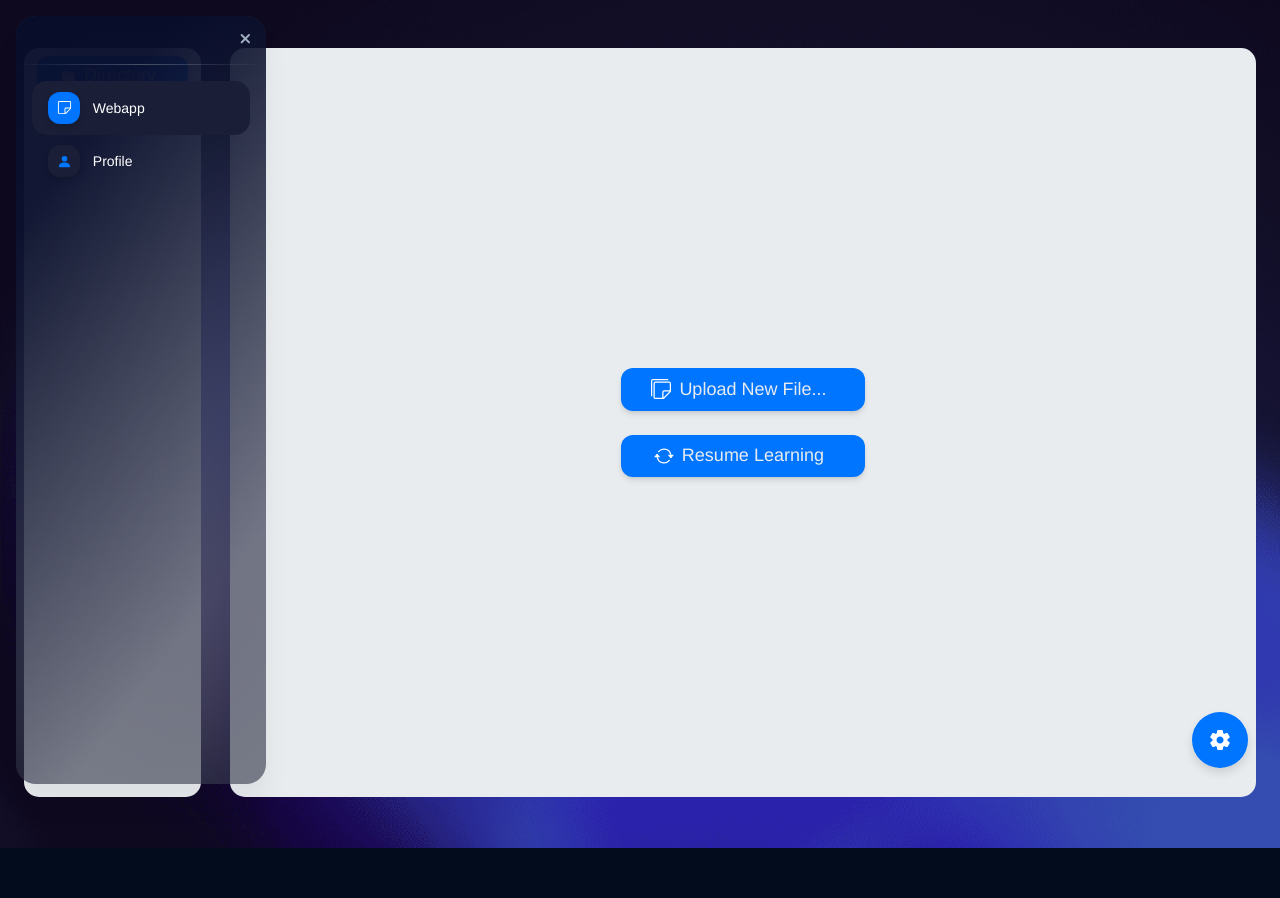
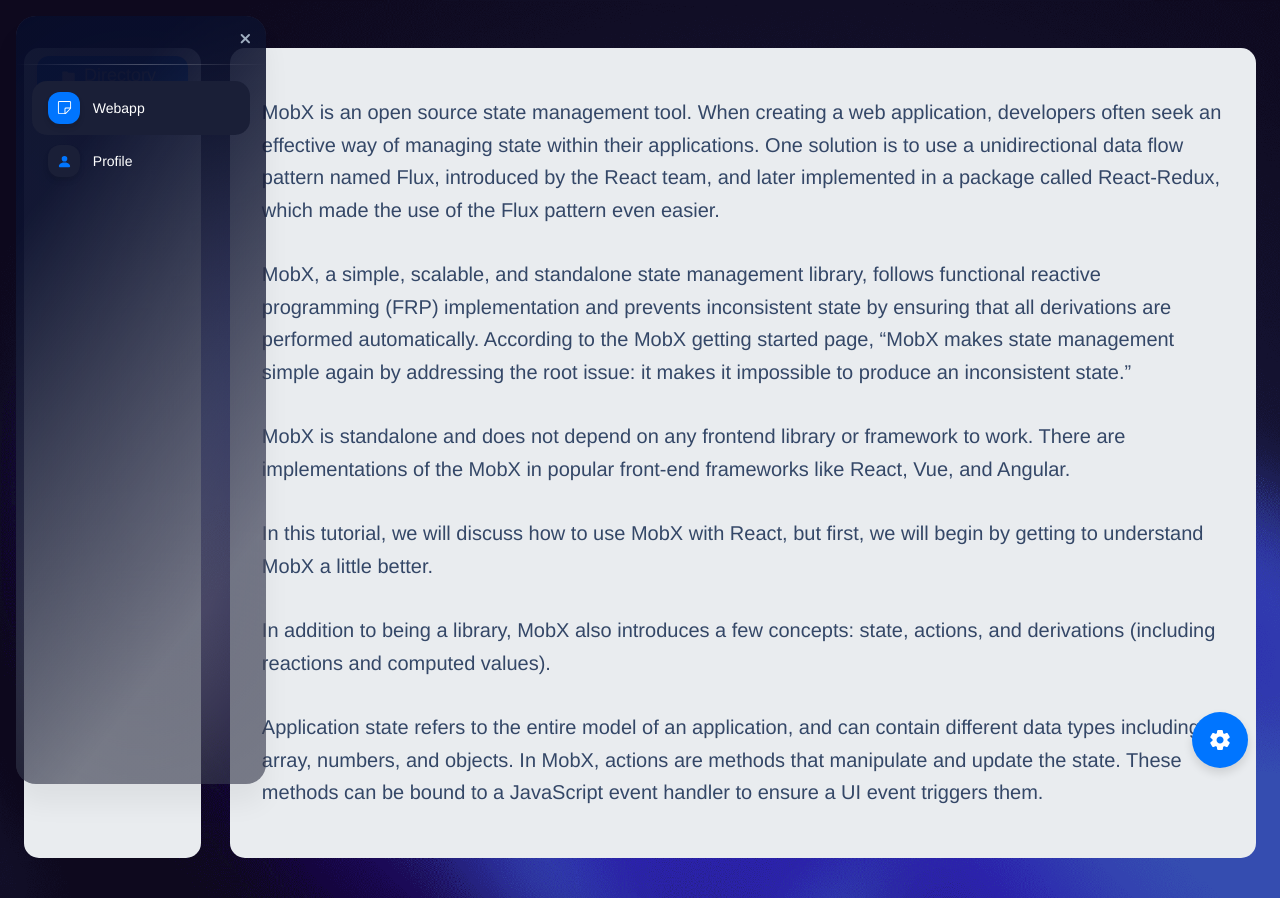
Before and after one commit to chulanpro5/hcmuwus_personalized_learning, a React (Create React App) app: page /webapp in a window 1280 px wide. Before the commit the page ends 848 px from the top, so only its background shows below. Built offline with nearby package versions, Linux system fonts and the light colour scheme; a small style sheet from the web is missing.

Commit message:
document generator

```diff
--- /dev/null
+++ b/src/layouts/webapp/DocumentGenerator.js
@@ -0,0 +1,12 @@
+import { Grid, List } from "@mui/material";
+import { ParagraphComponent } from "./ParagraphComponent";
+
+export const DocumentGenerator = (props) => {
+    return (
+        <Grid sx={{ overflowY: "scroll", overflowX: "hidden", height: "100%" }} >
+            <List>
+                {props.document.map(paragraph => <ParagraphComponent paragraph={paragraph} />)}
+            </List>
+        </Grid>
+    );
+}
--- /dev/null
+++ b/src/layouts/webapp/ParagraphComponent.js
@@ -0,0 +1,34 @@
+import { ListItem } from '@mui/material';
+import VuiBox from 'components/VuiBox';
+import VuiTypography from 'components/VuiTypography';
+import {useState, useEffect} from 'react';
+
+
+
+export const ParagraphComponent = (props) => {
+
+
+    return (
+        <ListItem p={3}
+        height="auto"
+        bgColor="light"
+        borderRadius={10}
+        variant="button"
+        onClick={() => console.log("Clicked")}
+        sx={{
+            '&:hover': {
+                backgroundColor: '#8dadf7',
+              },
+            marginBottom: 2,
+            marginTop: 2,
+            marginLeft: 0,
+            marginRight: 3,
+            padding: 1
+        }}
+        >
+            <VuiTypography>
+                {props.paragraph}
+            </VuiTypography>
+        </ListItem>
+    )
+}
--- a/src/layouts/webapp/index.js
+++ b/src/layouts/webapp/index.js
@@ -17,9 +17,7 @@
 */
 
 // @mui material components
-import Card from "@mui/material/Card";
 import Grid from "@mui/material/Grid";
-import { sizing } from '@mui/system';
 
 // Vision UI Dashboard React components
 import VuiBox from "components/VuiBox";
@@ -27,30 +25,57 @@ import VuiTypography from "components/VuiTypography";
 
 // Vision UI Dashboard React example components
 import DashboardLayout from "examples/LayoutContainers/DashboardLayout";
-import DashboardNavbar from "examples/Navbars/DashboardNavbar";
-import Footer from "examples/Footer";
-import Table from "examples/Tables/Table";
 
-// Data
-import authorsTableData from "layouts/tables/data/authorsTableData";
-import projectsTableData from "layouts/tables/data/projectsTableData";
 
-import { useState, useEffect } from "react"
+
+import { useState, useEffect, ChangeEvent } from "react"
 import VuiButton from "components/VuiButton";
+import VuiInput from "components/VuiInput";
 import { BsArrowRepeat, BsStickies } from "react-icons/bs";
 import { MdFolder } from 'react-icons/md';
+import { DocumentGenerator } from "./DocumentGenerator";
 
+const testData = [`MobX is an open source state management tool. When creating a web application, developers often seek an effective way of managing state within their applications. One solution is to use a unidirectional data flow pattern named Flux, introduced by the React team, and later implemented in a package called React-Redux, which made the use of the Flux pattern even easier.`,
+`MobX, a simple, scalable, and standalone state management library, follows functional reactive programming (FRP) implementation and prevents inconsistent state by ensuring that all derivations are performed automatically. According to the MobX getting started page, “MobX makes state management simple again by addressing the root issue: it makes it impossible to produce an inconsistent state.”`,
+`MobX is standalone and does not depend on any frontend library or framework to work. There are implementations of the MobX in popular front-end frameworks like React, Vue, and Angular.`,
+`In this tutorial, we will discuss how to use MobX with React, but first, we will begin by getting to understand MobX a little better.`,
+`In addition to being a library, MobX also introduces a few concepts: state, actions, and derivations (including reactions and computed values).`,
+`Application state refers to the entire model of an application, and can contain different data types including array, numbers, and objects. In MobX, actions are methods that manipulate and update the state. These methods can be bound to a JavaScript event handler to ensure a UI event triggers them.`,
+`Anything (not just a value) that is derived from the application state without further interaction is referred to as a derivation. Derivations will listen to any particular state and then perform some computation to produce a distinct value from that state. A derivation can return any data type, including objects. In MobX, the two types of derivations are reactions and computed values.`]
 function Webapp() {
 
-  const [content, useContent] = useState("");
+  const [content, useContent] = useState(testData);
+  const [file, setFile] = useState([]);
+
+
   useEffect(() => {
 
   }, [])
 
+  const handleFileChange = (e => {
+    if (e.target.files) {
+      setFile(e.target.files[0]);
+    }
+    fetch('https://httpbin.org/post', {
+      method: 'POST',
+      body: file,
+      // 👇 Set headers manually for single file upload
+      headers: {
+        'content-type': file.type,
+        'content-length': `${file.size}`, // 👈 Headers need to be a string
+      },
+    })
+      .then((res) => res.json())
+      .then((data) => console.log(data))
+      .catch((err) => console.error(err));
+  });
+
+
+
   return (
     <DashboardLayout>
       {/* <DashboardNavbar /> */}
-      <VuiBox py={3} height={"100vh"}>
+      <VuiBox py={3} height={810} marginBottom={5}>
         <Grid container spacing="3px" height="100%" display="flex" justifyContent="space-between">
           <Grid item xs={12} lg={1.75}>
             <VuiBox bgColor="light" height="100%" width="100%" borderRadius="lg" p={3} >
@@ -74,13 +99,11 @@ function Webapp() {
           <Grid item xs={12} lg={10}>
             <VuiBox
               p={3}
-              height={"100%"}
+              height={810}
               bgColor="light"
               borderRadius={"lg"}>
-              {content != "" ? (
-                <VuiBox>
-                  breh
-                </VuiBox>
+              {content !== null? (
+                <DocumentGenerator document={content}/>
               ) : (
                 <VuiBox
                   display="flex"
@@ -92,8 +115,9 @@ function Webapp() {
                   px="25%">
                   <VuiButton variant="contained" color="info" style={{width: "50%", height: "6%"}}>
                     <BsStickies size="20px" color="inherit" />
-                    <VuiTypography variant="lg" color="light" mx={1}>
-                      Upload New File...
+                    <VuiTypography variant="lg" color="light" mx={1} type="input" >
+                      <input type="file" id="file-upload" onChange={handleFileChange} hidden/>
+                      <label for="file-upload">Upload New File...</label>
                     </VuiTypography>
                   </VuiButton>
                   <VuiButton variant="contained" color="info" style={{width: "50%", height: "6%"}}>
```
